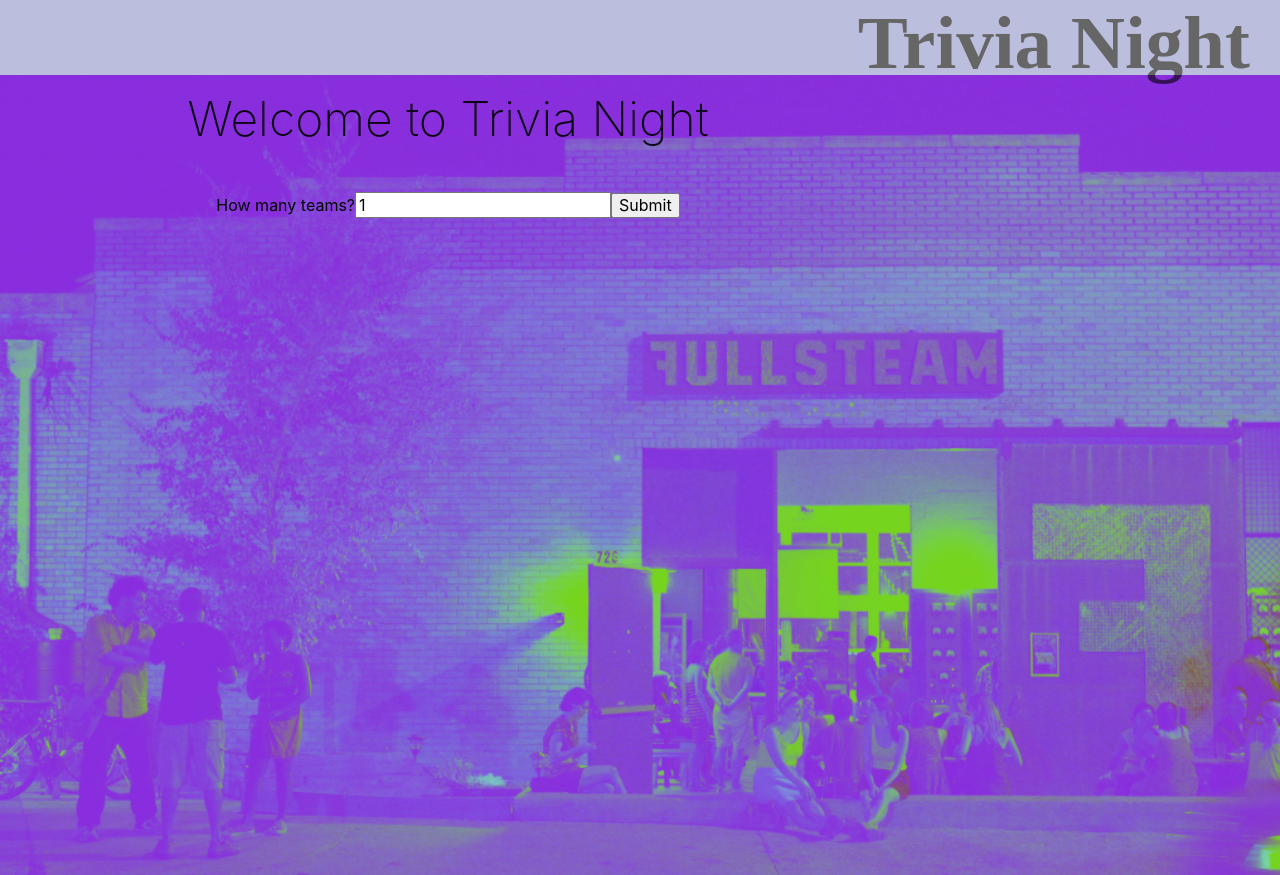
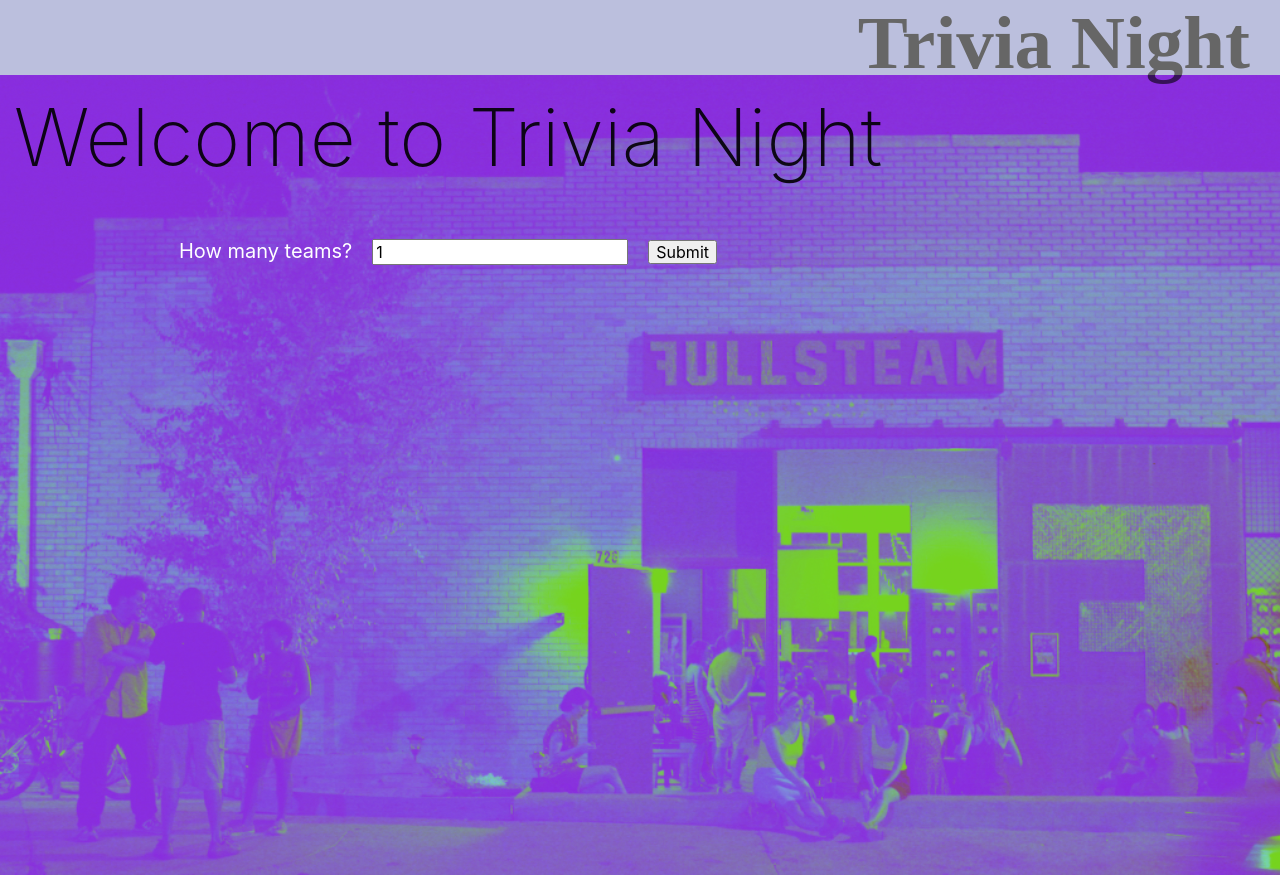
Before and after one commit to adrmckinney/trivia-night, a React (Create React App) app: page / in a window 1280 px wide. Built offline with nearby package versions, Linux system fonts and the light colour scheme; no server answers; a web font is replaced by a local one.

Commit message:
A little stying added on the home screen

```diff
--- a/src/App.css
+++ b/src/App.css
@@ -319,3 +319,21 @@ header {
   font-size: 30px;
   margin: 20px;
 }
+
+.home-screen-title {
+  font-size: 80px;
+}
+
+.home-screen-label {
+  margin: 10px;
+  color: #ffffff;
+  font-size: 20px;
+}
+
+.home-screen-input {
+  margin: 10px;
+}
+
+.home-screen-btn {
+  margin: 10px;
+}
--- a/src/components/HomeScreen.js
+++ b/src/components/HomeScreen.js
@@ -14,16 +14,17 @@ function HomeScreen ({ setTeams, setNavigation }) {
 
   return (
     <div className='home-screen-container'>
-      <h1 className='f3 f2-m f1-l fw2 black-90 mv3'>Welcome to Trivia Night</h1>
+      <h1 className='home-screen-title f3 f2-m f1-l fw2 black-90 mv3'>Welcome to Trivia Night</h1>
       <div>
         <form onSubmit={handleSubmit} className='home-form'>
-          <label>How many teams?</label>
+          <label className='home-screen-label'>How many teams?</label>
           <input
+            className='home-screen-input'
             type='number'
             value={numberOfTeams}
             onChange={(event) => setNumberOfTeams(event.target.value)}
           />
-          <input type='submit' value='Submit' />
+          <input className='home-screen-btn' type='submit' value='Submit' />
         </form>
       </div>
     </div>
```
Also changed, not shown: src/functions/handleSubmit.js (+13 -13 lines), 1 other file (tests, documents, lock files or other folders).
